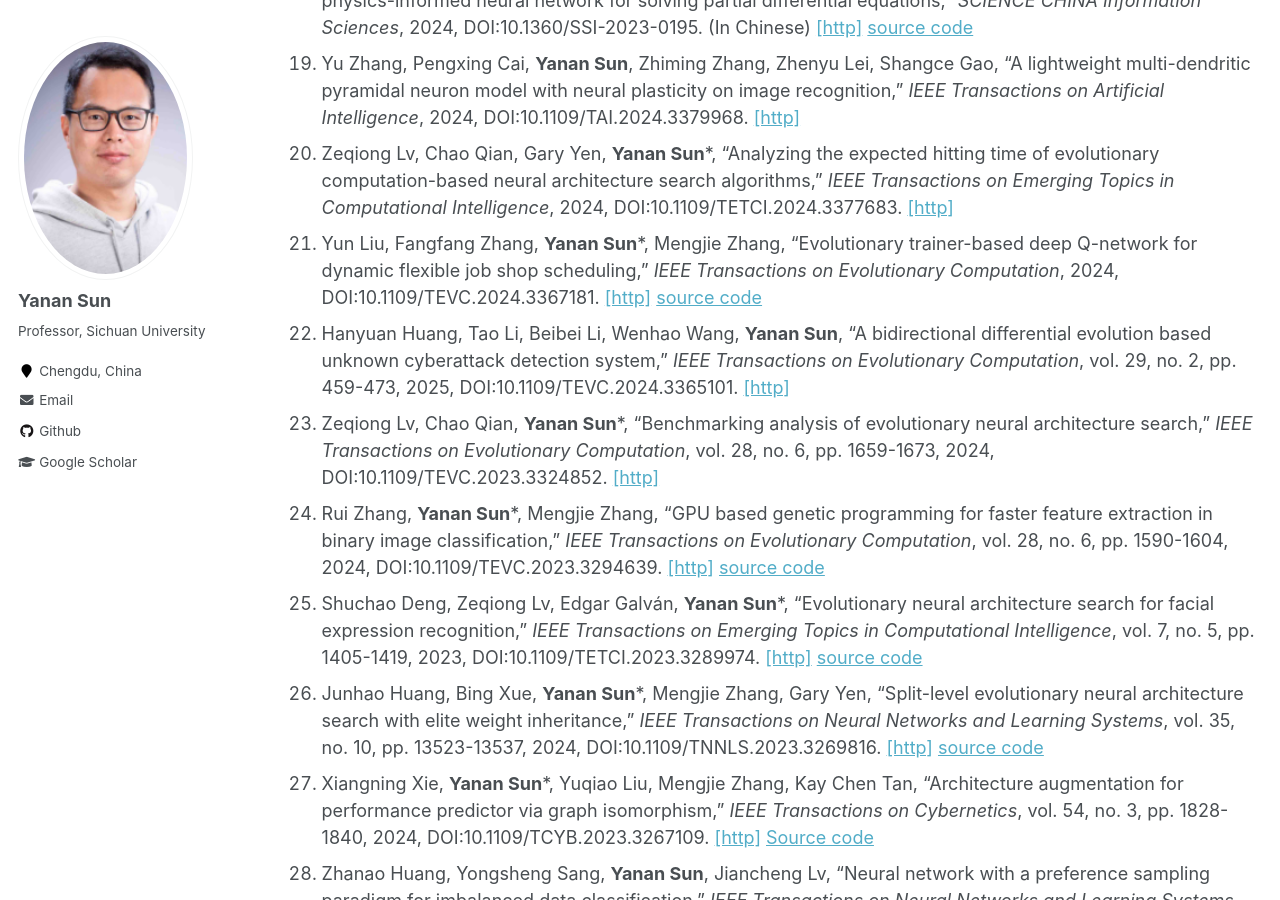
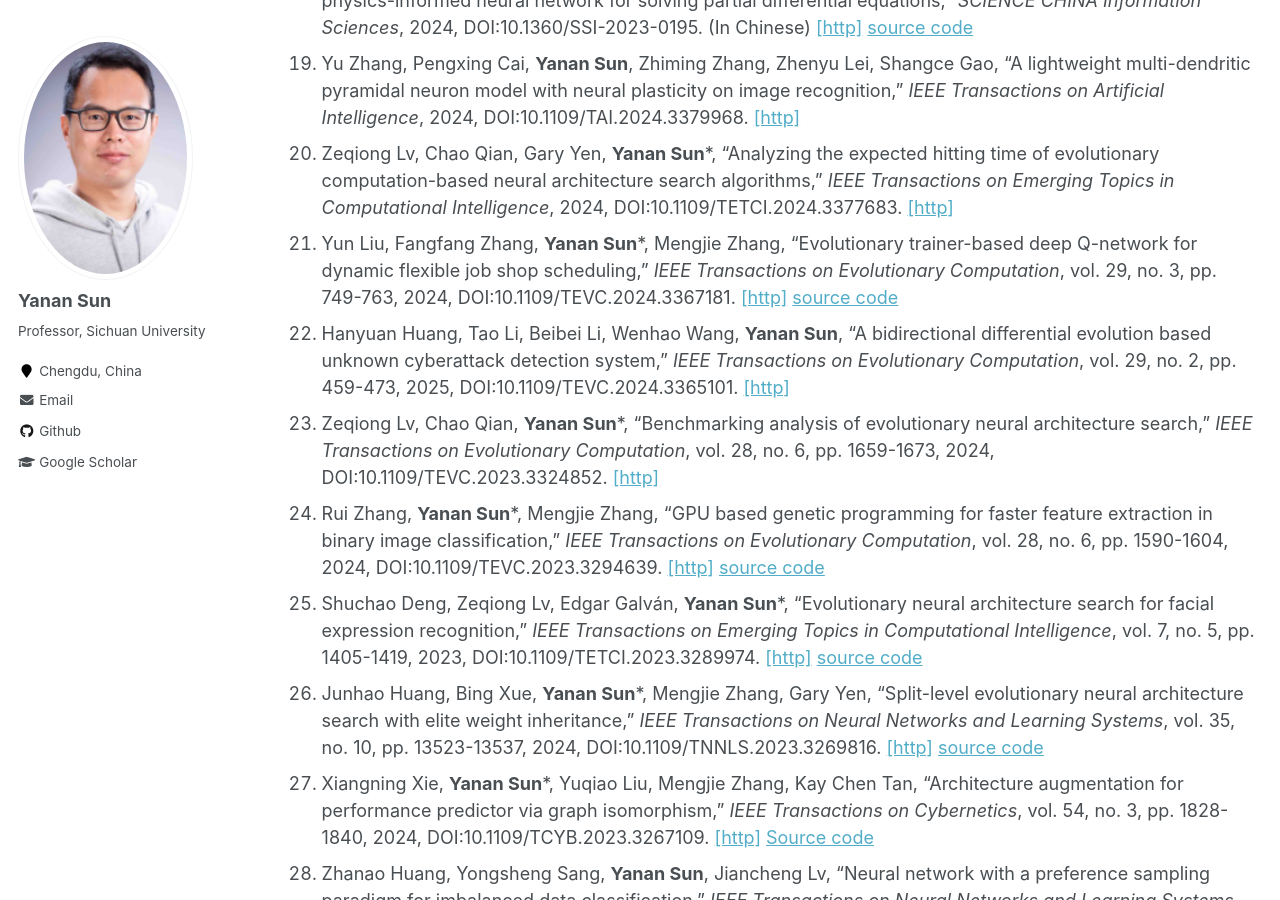
Before and after one commit to yn-sun/yn-sun.github.io, a Jekyll site: the page built from _pages/publications.md, in a window 1280 px wide and 900 px high, scrolled down 2202 px. Built offline with Jekyll 4.4.1, drawn with Linux system fonts in a browser that asks for light colours; comment, search, counter and statistics services are not loaded.

Commit message:
Update publications.md

```diff
--- a/_pages/publications.md
+++ b/_pages/publications.md
@@ -33,7 +33,7 @@ author_profile: true
 18. Shuchao Deng, Xiaotian Song, Minxiao Zhong, Qing Li, **Yanan Sun***, Jiancheng lV, "A dynamic balanced physics-informed neural network for solving partial differential equations," <i>SCIENCE CHINA Information Sciences</i>, 2024, DOI:10.1360/SSI-2023-0195. (In Chinese) [[http]](http://engine.scichina.com/doi/10.1360/SSI-2023-0195)   [source code](https://github.com/Xiaojiuwo168/DBPINN/)
 19. Yu Zhang, Pengxing Cai, **Yanan Sun**, Zhiming Zhang, Zhenyu Lei, Shangce Gao, "A lightweight multi-dendritic pyramidal neuron model with neural plasticity on image recognition," <i>IEEE Transactions on Artificial Intelligence</i>, 2024, DOI:10.1109/TAI.2024.3379968. [[http]](https://ieeexplore.ieee.org/document/10477771)
 20. Zeqiong Lv, Chao Qian, Gary Yen, **Yanan Sun***, "Analyzing the expected hitting time of evolutionary computation-based neural architecture search algorithms," <i>IEEE Transactions on Emerging Topics in Computational Intelligence</i>, 2024, DOI:10.1109/TETCI.2024.3377683. [[http]](https://ieeexplore.ieee.org/document/10485448)
-21. Yun Liu, Fangfang Zhang, **Yanan Sun***, Mengjie Zhang, "Evolutionary trainer-based deep Q-network for dynamic flexible job shop scheduling," <i>IEEE Transactions on Evolutionary Computation</i>, 2024, DOI:10.1109/TEVC.2024.3367181. [[http]](https://ieeexplore.ieee.org/document/10439992)  [source code](https://github.com/liuyun0314/ETDQN)
+21. Yun Liu, Fangfang Zhang, **Yanan Sun***, Mengjie Zhang, "Evolutionary trainer-based deep Q-network for dynamic flexible job shop scheduling," <i>IEEE Transactions on Evolutionary Computation</i>, vol. 29, no. 3, pp. 749-763, 2024, DOI:10.1109/TEVC.2024.3367181. [[http]](https://ieeexplore.ieee.org/document/10439992)  [source code](https://github.com/liuyun0314/ETDQN)
 22. Hanyuan Huang, Tao Li, Beibei Li, Wenhao Wang, **Yanan Sun**, "A bidirectional differential evolution based unknown cyberattack detection system," <i>IEEE Transactions on Evolutionary Computation</i>, vol. 29, no. 2, pp. 459-473, 2025, DOI:10.1109/TEVC.2024.3365101.  [[http]](https://ieeexplore.ieee.org/document/10433856)
 23. Zeqiong Lv, Chao Qian, **Yanan Sun***, "Benchmarking analysis of evolutionary neural architecture search," <i>IEEE Transactions on Evolutionary Computation</i>, vol. 28, no. 6, pp. 1659-1673, 2024, DOI:10.1109/TEVC.2023.3324852.  [[http]](https://ieeexplore.ieee.org/document/10286149)
 24. Rui Zhang, **Yanan Sun***, Mengjie Zhang, "GPU based genetic programming for faster feature extraction in binary image classification," <i>IEEE Transactions on Evolutionary Computation</i>, vol. 28, no. 6, pp. 1590-1604, 2024, DOI:10.1109/TEVC.2023.3294639. [[http]](https://ieeexplore.ieee.org/document/10180049)   [source code](https://github.com/RayZhhh/CupaGP)
```
